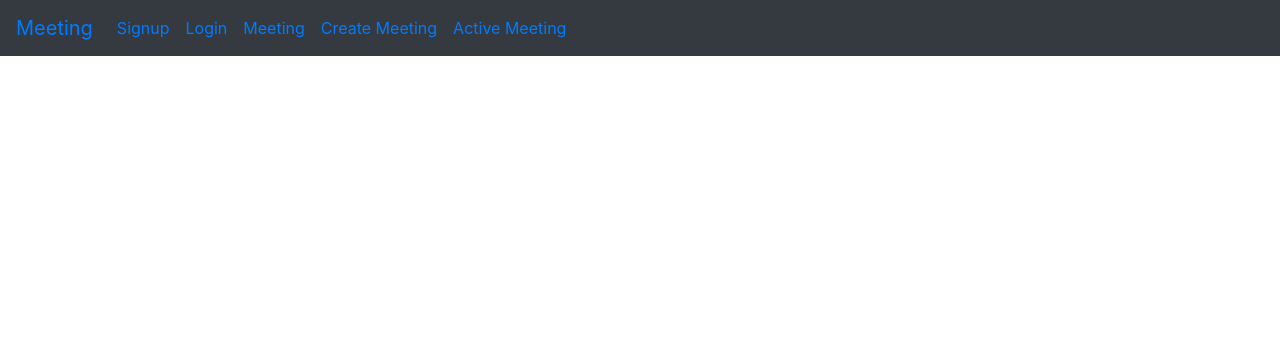
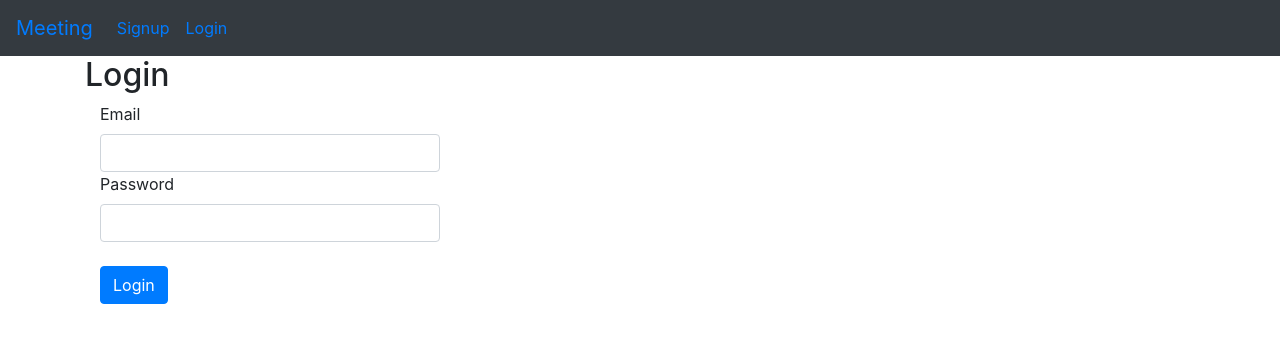
Before and after one commit to mubarak23/meet, a React (Create React App) app: page /logout in a window 1280 px wide. Shown: the top 342 px of the page. Built offline with nearby package versions, Linux system fonts and the light colour scheme.

Commit message:
rf(meeting/login)store token in LS and create logout[finish]

```diff
--- a/src/App.js
+++ b/src/App.js
@@ -1,33 +1,33 @@
-import React, { Component } from 'react';
-import { Router,  Route, withRouter } from 'react-router-dom';
-import { isAuthenticated } from './Config/Auth/Auth';
-import Home from './Component/Home';
-import Signup from './Component/Signup'
-import Login from './Component/Login'
-import Nav from './Component/Nav'
-import Meeting from './Component/Meeting'
-import Create_Meeting from './Component/CreateMeeting'
-import Active_Meeting from './Component/Active.Meeting'
-
+import React, { Component } from "react";
+import { Router, Route, withRouter } from "react-router-dom";
+import { isAuthenticated } from "./Config/Auth/Auth";
+import Home from "./Component/Home";
+import Signup from "./Component/Signup";
+import Login from "./Component/Login";
+import Nav from "./Component/Nav";
+import Meeting from "./Component/Meeting";
+import Logout from "./Component/Logout";
+import Create_Meeting from "./Component/CreateMeeting";
+import Active_Meeting from "./Component/Active.Meeting";
 
 class App extends Component {
-
   render() {
     return (
       <div className="body">
         <Nav></Nav>
-        <Route path="/home" exact component={Home}/>
-        <Route path="/signup" exact component={Signup}/>
-        <Route path="/login" exact component={Login}/>
-        <Route path="/meeting"
-        render = {props => isAuthenticated() ? (
-            <Meeting {...props} />
-        ) :
-          <Login />
-        }
+        <Route path="/home" exact component={Home} />
+        <Route path="/signup" exact component={Signup} />
+        <Route
+          path="/logout"
+          render={props => (isAuthenticated() ? <Logout /> : <Login />)}
         />
-        <Route path="/create_meeting" exact component={Create_Meeting}/>
-        <Route path="/active_meeting" exact component={Active_Meeting}/>
+        <Route path="/login" exact component={Login} />
+        <Route
+          path="/meeting"
+          render={props => (isAuthenticated() ? <Meeting {...props} /> : null)}
+        />
+        <Route path="/create_meeting" exact component={Create_Meeting} />
+        <Route path="/active_meeting" exact component={Active_Meeting} />
       </div>
     );
   }
--- a/src/Component/Login.js
+++ b/src/Component/Login.js
@@ -1,44 +1,44 @@
-import React, { Component } from 'react';
-import axios from 'axios';
-import { withRouter } from 'react-router-dom';
+import React, { Component } from "react";
+import axios from "axios";
+import { withRouter } from "react-router-dom";
 //import  auth  from '../Config/Auth/Auth';
 
 class Login extends Component {
-    constructor(props){
+  constructor(props) {
     super(props);
-        this.state= {
-            email: '',
-            password: '',
-            loginerror: ''
-        }
+    this.state = {
+      email: "",
+      password: "",
+      loginerror: ""
+    };
     this.onFieldChange = this.onFieldChange.bind(this);
     this.onLoginSubmit = this.onLoginSubmit.bind(this);
-
   }
-    onFieldChange(event){
+  onFieldChange(event) {
     this.setState({
       [event.target.name]: event.target.value
     });
   }
 
-    onLoginSubmit(event){
+  onLoginSubmit(event) {
     event.preventDefault();
     console.log(this.state.email);
-        axios.post('http://127.0.0.1:8000/api/v1/user/signin', {
+    axios
+      .post("http://127.0.0.1:8000/api/v1/user/signin", {
         email: this.state.email,
         password: this.state.password
-        }).then(
-            (response) => {
+      })
+      .then(response => {
         const correct_res = JSON.stringify(response);
         console.log(correct_res);
+
+        console.log(response.data.Token);
         //push data to local storage
-                localStorage.setItem('token', correct_res.access_token);
-                localStorage.setItem('expire_at', correct_res.expires_in)
-                this.props.history.push('/meeting');
+
+        localStorage.setItem("token", response.data.Token);
+        this.props.history.push("/meeting");
+      });
   }
-        )
-    }
-
 
   render() {
     return (
@@ -50,19 +50,21 @@ class Login extends Component {
           <form className="form-group" onSubmit={this.onLoginSubmit}>
             <div>
               <label>Email</label>
-                                <input type="text"
+              <input
+                type="text"
                 onChange={this.onFieldChange}
                 className="form-control"
-                                  name="email" />
+                name="email"
+              />
             </div>
             <div>
-                                <label>
-                                    Password
-                                </label>
-                                <input type="password"
+              <label>Password</label>
+              <input
+                type="password"
                 className="form-control"
                 onChange={this.onFieldChange}
-                                 name="password"/>
+                name="password"
+              />
             </div>
             <div>
               <br></br>
@@ -70,7 +72,6 @@ class Login extends Component {
             </div>
           </form>
         </div>
-
       </div>
     );
   }
--- /dev/null
+++ b/src/Component/Logout.js
@@ -0,0 +1,27 @@
+import React, { Component } from "react";
+import { withRouter } from "react-router-dom";
+class Logout extends Component {
+  constructor(props) {
+    super(props);
+    this.state = {
+      nagivation: false
+    };
+  }
+  logout = () => {
+    localStorage.removeItem("token");
+
+    this.props.history.psuh("/home");
+  };
+
+  render() {
+    return (
+      <div>
+        <button className="btn btn-primary" onClick={this.logout()}>
+          Logout
+        </button>
+      </div>
+    );
+  }
+}
+
+export default withRouter(Logout);
--- a/src/Component/Meeting.js
+++ b/src/Component/Meeting.js
@@ -8,6 +8,9 @@ class Meeting extends Component {
            <div className="container">
                <div className="row">
                    <div className="col-md-4 col-sm-4">
+                          List of Meeting Available
+                   </div>
+                   <div>
 
                    </div>
                </div>
--- a/src/Component/Nav.js
+++ b/src/Component/Nav.js
@@ -1,33 +1,61 @@
-import React, { Component } from 'react';
-import { Link } from 'react-router-dom';
+import React, { Component } from "react";
+import { isAuthenticated } from "../Config/Auth/Auth";
+import { Link } from "react-router-dom";
 class Nav extends Component {
-
   render() {
     return (
       <div>
         <nav className="navbar navbar-expand-lg navbar-primary bg-dark">
-            <Link className="navbar-brand" to="/home">Meeting</Link>
-            <button className="navbar-toggler" type="button" data-toggle="collapse" data-target="#navbarText" aria-controls="navbarText" aria-expanded="false" aria-label="Toggle navigation">
+          <Link className="navbar-brand" to="/home">
+            Meeting
+          </Link>
+          <button
+            className="navbar-toggler"
+            type="button"
+            data-toggle="collapse"
+            data-target="#navbarText"
+            aria-controls="navbarText"
+            aria-expanded="false"
+            aria-label="Toggle navigation"
+          >
             <span className="navbar-toggler-icon"></span>
           </button>
           <div className="collapse navbar-collapse" id="navbarText">
             <ul className="navbar-nav mr-auto">
+              <li className="nav-item">
+                <Link className="nav-link" to="/signup">
+                  Signup
+                </Link>
+              </li>
+              {isAuthenticated() ? (
+                <li className="nav-item">
+                  <Link className="nav-link" to="/logout">
+                    Logout
+                  </Link>
+                </li>
+              ) : (
+                <li className="nav-item">
+                  <Link className="nav-link" to="/login">
+                    Login
+                  </Link>
+                </li>
+              )}
 
+              {isAuthenticated() ? (
                 <li className="nav-item">
-                    <Link className="nav-link" to="/signup">Signup</Link>
+                  <Link className="nav-link" to="/creating_meeting">
+                    Create Meeting
+                  </Link>
                 </li>
+              ) : null}
+
+              {isAuthenticated() ? (
                 <li className="nav-item">
-                    <Link className="nav-link" to="/login">Login</Link>
+                  <Link className="nav-link" to="/active_meeting">
+                    Active Meeting
+                  </Link>
                 </li>
-                <li className="nav-item">
-                    <Link className="nav-link" to="/meeting">Meeting</Link>
-                </li>
-                <li className="nav-item">
-                    <Link className="nav-link" to="/creating_meeting">Create Meeting</Link>
-                </li>
-                <li className="nav-item">
-                    <Link className="nav-link" to="/active_meeting">Active Meeting</Link>
-                </li>
+              ) : null}
             </ul>
           </div>
         </nav>
```
Also changed, not shown: src/Config/Auth/Auth.js (line endings or trailing spaces). Lines whose indentation alone changed are shown as unchanged.
